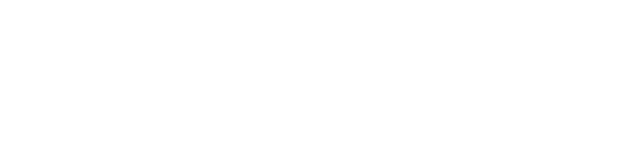
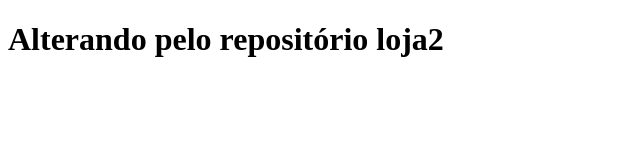
Before and after one commit to bruno0606/lojavirtual, a plain HTML site: page index.html in a window 1280 px wide. Shown: the whole page, without its empty margins (0-640 px from the left). Drawn offline with Linux system fonts and the light colour scheme.

Commit message:
editing index & creating script.js

```diff
--- a/index.html
+++ b/index.html
@@ -6,6 +6,6 @@
     <title>Document</title>
 </head>
 <body>
-
+    <h1>Alterando pelo repositório loja2</h1>
 </body>
 </html>
--- /dev/null
+++ b/script.js
@@ -0,0 +1 @@
+console.log('Hello World');
```
